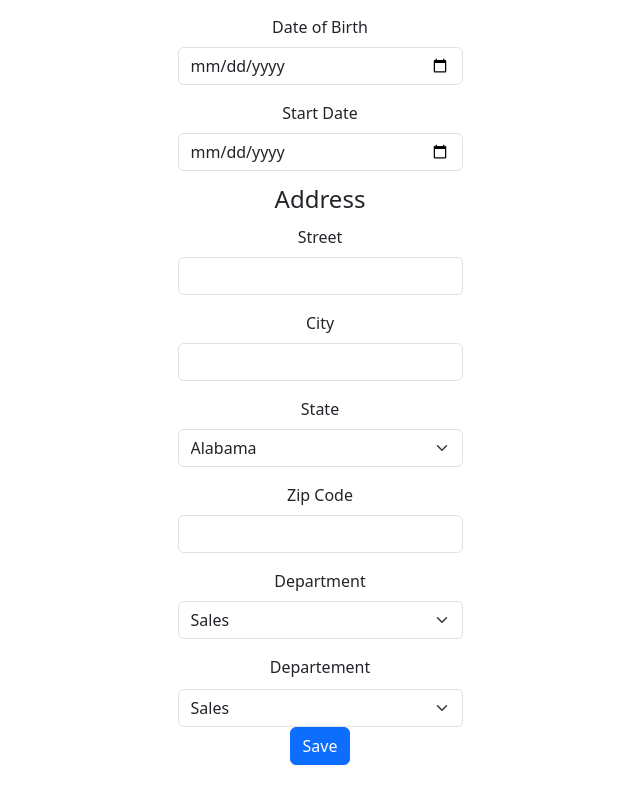
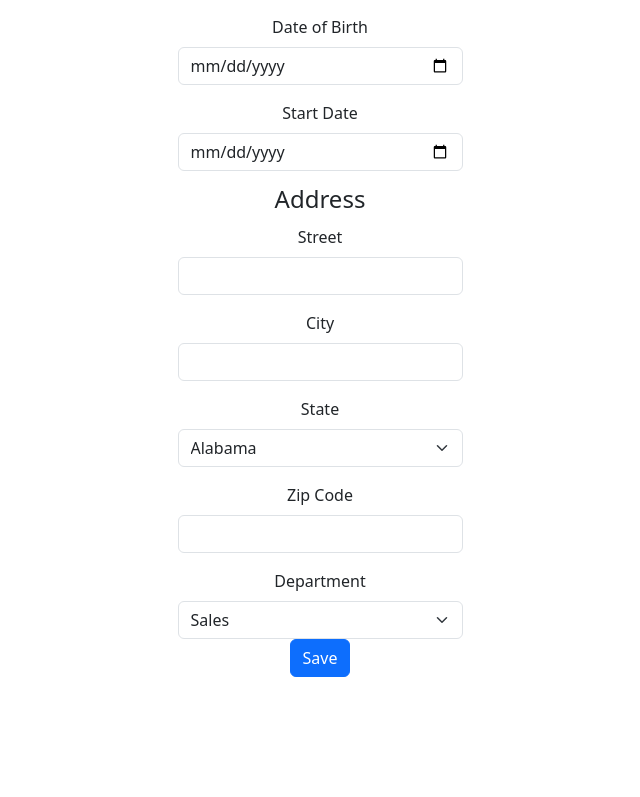
Before and after one commit to Kasia307584/wealth_health-hr-app--frontend, a React (Vite) app: page / in a window 1280 px wide. Shown: the part 331-1128 px from the top of the page, without its empty margins (320-960 px from the left). After the commit the page ends 1040 px from the top, so only its background shows below. Built offline with nearby package versions, Linux system fonts and the light colour scheme.

Commit message:
my select component moved into separate repo for packaging

```diff
--- a/src/components/CreateEmployeeForm.jsx
+++ b/src/components/CreateEmployeeForm.jsx
@@ -5,7 +5,6 @@ import { useState } from "react";
 import usStates from "../pages/data_usStates.json";
 import { setData, store } from "../store/store";
 import { useDispatch } from "react-redux";
-import MySelect from "../mySelectComponent";
 
 export default function EmployeeForm() {
   const [show, setShow] = useState(false);
@@ -40,25 +39,6 @@ export default function EmployeeForm() {
     dispatch(setData(data));
     console.log("currentState", store.getState().employeeTable);
   }
-
-  const options = [
-    {
-      label: "Sales",
-      value: "S",
-    },
-    {
-      label: "Marketing",
-      value: "M",
-    },
-    {
-      label: "Engineering",
-      value: "E",
-    },
-  ];
-
-  const handleChangeSelect = (e) => {
-    console.log(e);
-  };
 
   return (
     <>
@@ -147,13 +127,7 @@ export default function EmployeeForm() {
             <option value="Legal">Legal</option>
           </Form.Select>
         </Form.Group>
-        <Form.Group controlId="test">
-          <MySelect
-            options={options}
-            label="departement"
-            onChange={(e) => handleChangeSelect(e)}
-          />
-        </Form.Group>
+
         <Button onClick={handleShow} type="submit">
           Save
         </Button>
--- a/src/mySelectComponent.jsx
+++ /dev/null
@@ -1,37 +0,0 @@
-import React from "react";
-import { useState, useEffect } from "react";
-
-export default function KatarzynaSelect({ options, label, onChange }) {
-  const [selectedValue, setSelectValue] = useState("");
-
-  useEffect(() => {
-    const selectedOption = options.filter(
-      (option) => option.value === selectedValue
-    );
-    onChange(selectedOption[0]);
-  }, [selectedValue]);
-
-  function capitalize(word) {
-    return word[0].toUpperCase() + word.substring(1).toLowerCase();
-  }
-
-  return (
-    <>
-      {label && <label htmlFor={label}>{capitalize(label)}</label>}
-      <select
-        aria-label={`select ${label}`}
-        className="form-select"
-        id={label}
-        name={label}
-        value={selectedValue}
-        onChange={(e) => setSelectValue(e.target.value)}
-      >
-        {options.map((option, index) => (
-          <option key={index} value={option.value}>
-            {option.label}
-          </option>
-        ))}
-      </select>
-    </>
-  );
-}
```
